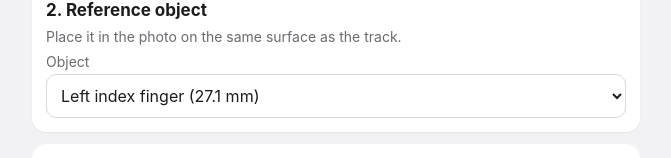
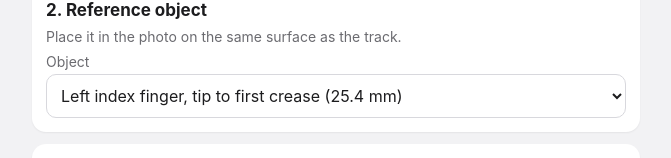
Before and after one commit to zitserm/mzt, a plain HTML site: page index.html in a window 1280 px wide. Shown: the part 228-386 px from the top of the page, without its empty margins (304-975 px from the left). Drawn offline with Linux system fonts and the light colour scheme.

Commit message:
Use fingertip-to-first-crease length (25.4 mm) for the finger reference
Co-Authored-By: Claude Haiku 5.5 <noreply@anthropic.com>

```diff
--- a/app.js
+++ b/app.js
@@ -8,7 +8,7 @@
     nickel: { label: 'nickel', mm: 21.21 },
     penny: { label: 'penny', mm: 19.05 },
     dime: { label: 'dime', mm: 17.91 },
-    finger: { label: 'left index finger', mm: 27.1 },
+    finger: { label: 'left index finger (tip to first crease)', mm: 25.4 },
   };
 
   const STEPS = [
--- a/index.html
+++ b/index.html
@@ -46,7 +46,7 @@
           <option value="nickel">US nickel (21.21 mm)</option>
           <option value="penny">US penny (19.05 mm)</option>
           <option value="dime">US dime (17.91 mm)</option>
-          <option value="finger" selected>Left index finger (27.1 mm)</option>
+          <option value="finger" selected>Left index finger, tip to first crease (25.4 mm)</option>
           <option value="custom">Custom length…</option>
         </select>
       </label>
```
